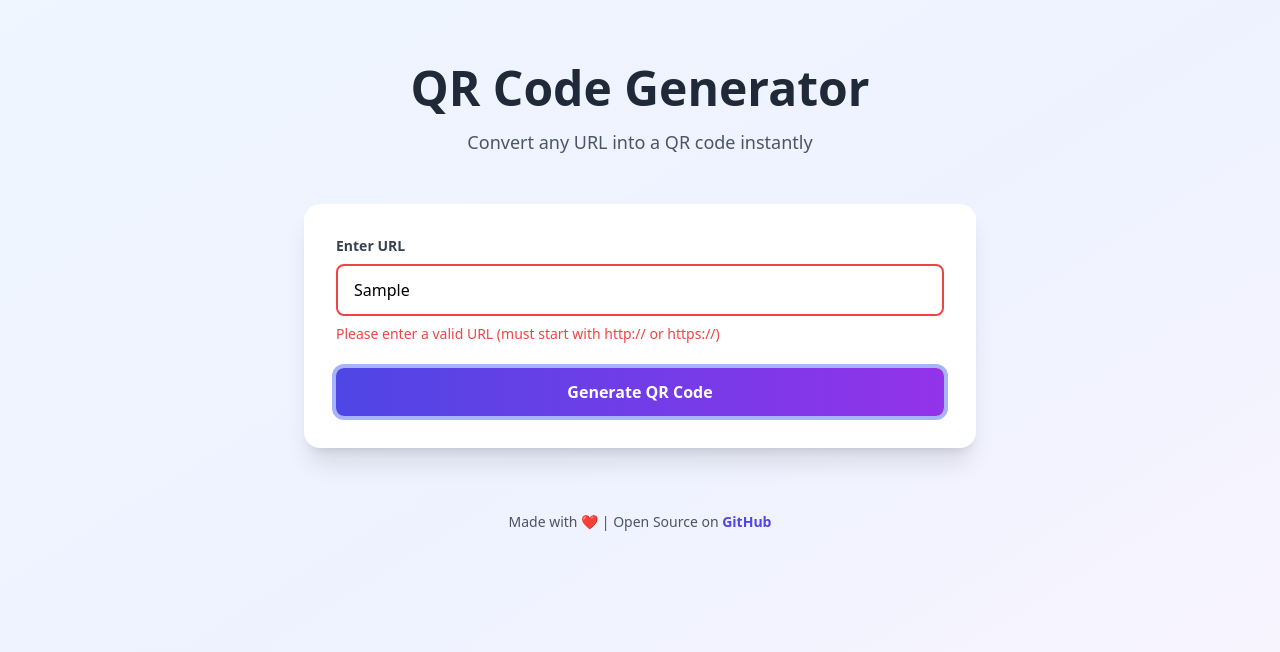
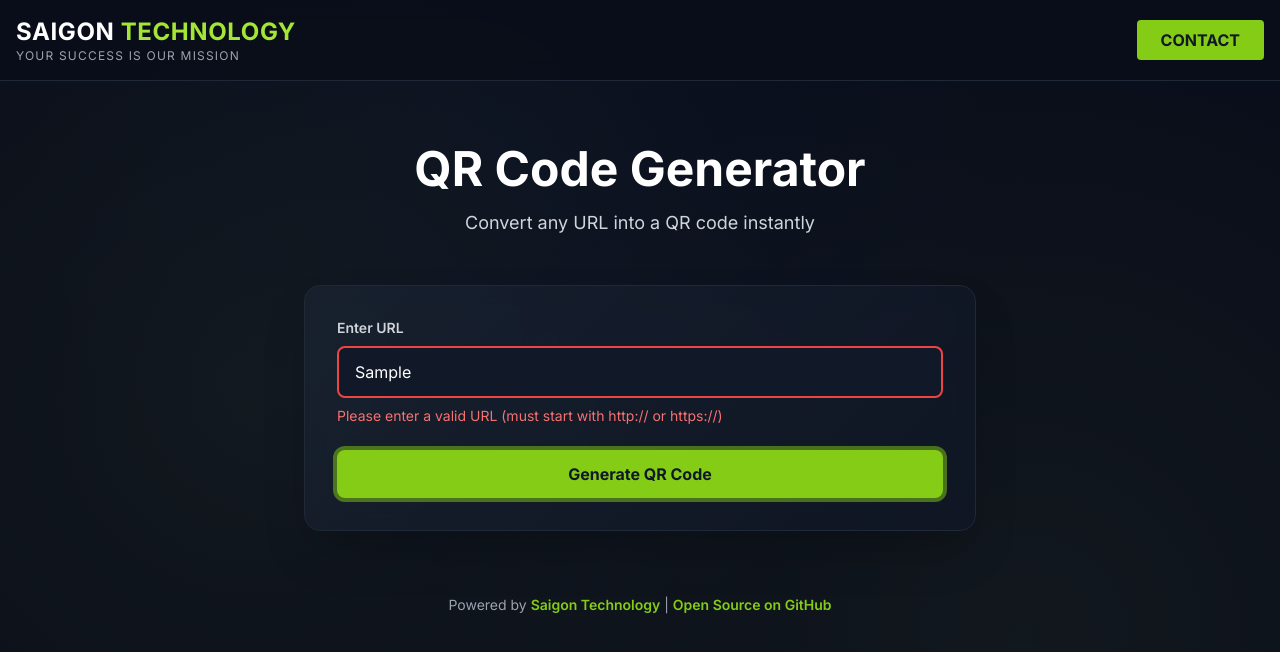
Before and after one commit to TerryTran1992/qr-code-generator, a plain HTML site: page index.html in a window 1280 px wide. Both pictures are taken after typing "Sample" into the empty fields and a click on the button "Generate QR Code". Drawn offline with nearby package versions, Linux system fonts and the light colour scheme.

Commit message:
Update design to match Saigon Technology branding - dark theme with lime green accents

```diff
--- a/app.js
+++ b/app.js
@@ -26,14 +26,14 @@ function showError(message) {
     errorMessage.textContent = message;
     errorMessage.classList.remove('hidden');
     urlInput.classList.add('border-red-500');
-    urlInput.classList.remove('border-gray-300');
+    urlInput.classList.remove('border-gray-700');
 }
 
 // Hide Error Message
 function hideError() {
     errorMessage.classList.add('hidden');
     urlInput.classList.remove('border-red-500');
-    urlInput.classList.add('border-gray-300');
+    urlInput.classList.add('border-gray-700');
 }
 
 // Generate QR Code
--- a/index.html
+++ b/index.html
@@ -4,22 +4,46 @@
     <meta charset="UTF-8">
     <meta name="viewport" content="width=device-width, initial-scale=1.0">
     <meta name="description" content="Free QR Code Generator - Convert any URL into a QR code instantly">
-    <title>QR Code Generator</title>
+    <title>QR Code Generator - Saigon Technology</title>
 
     <!-- Tailwind CSS CDN -->
     <script src="https://cdn.tailwindcss.com"></script>
 
+    <!-- Google Fonts -->
+    <link rel="preconnect" href="https://fonts.googleapis.com">
+    <link rel="preconnect" href="https://fonts.gstatic.com" crossorigin>
+    <link href="https://fonts.googleapis.com/css2?family=Inter:wght@400;600;700;800&display=swap" rel="stylesheet">
+
     <!-- Custom Styles -->
     <link rel="stylesheet" href="style.css">
 </head>
-<body class="min-h-screen bg-gradient-to-br from-blue-50 via-indigo-50 to-purple-50">
+<body class="min-h-screen bg-dark-pattern">
+    <!-- Navigation Header -->
+    <nav class="bg-dark-nav border-b border-gray-800">
+        <div class="container mx-auto px-4 py-4">
+            <div class="flex items-center justify-between">
+                <div class="flex items-center space-x-2">
+                    <div class="logo-container">
+                        <h1 class="text-white text-xl md:text-2xl font-bold tracking-wide">
+                            SAIGON <span class="text-lime-400">TECHNOLOGY</span>
+                        </h1>
+                        <p class="text-gray-400 text-xs tracking-widest">YOUR SUCCESS IS OUR MISSION</p>
+                    </div>
+                </div>
+                <a href="https://saigontechnology.com/contact/" target="_blank" class="bg-lime-500 hover:bg-lime-600 text-gray-900 font-bold px-6 py-2 rounded transition-all duration-200 text-sm md:text-base">
+                    CONTACT
+                </a>
+            </div>
+        </div>
+    </nav>
+
     <div class="container mx-auto px-4 py-8 md:py-16">
         <!-- Header -->
         <header class="text-center mb-12">
-            <h1 class="text-4xl md:text-5xl font-bold text-gray-800 mb-4">
+            <h2 class="text-4xl md:text-5xl font-bold text-white mb-4">
                 QR Code Generator
-            </h1>
-            <p class="text-lg text-gray-600">
+            </h2>
+            <p class="text-lg text-gray-300">
                 Convert any URL into a QR code instantly
             </p>
         </header>
@@ -27,33 +51,33 @@
         <!-- Main Content -->
         <main class="max-w-2xl mx-auto">
             <!-- Input Card -->
-            <div class="bg-white rounded-2xl shadow-xl p-6 md:p-8 mb-8 transform transition-all duration-300 hover:shadow-2xl">
+            <div class="bg-card-dark rounded-2xl shadow-2xl p-6 md:p-8 mb-8 transform transition-all duration-300 hover:shadow-lime border border-gray-800">
                 <div class="mb-6">
-                    <label for="urlInput" class="block text-sm font-semibold text-gray-700 mb-2">
+                    <label for="urlInput" class="block text-sm font-semibold text-gray-300 mb-2">
                         Enter URL
                     </label>
                     <input
                         type="text"
                         id="urlInput"
                         placeholder="https://example.com"
-                        class="w-full px-4 py-3 border-2 border-gray-300 rounded-lg focus:outline-none focus:border-indigo-500 focus:ring-2 focus:ring-indigo-200 transition-all duration-200"
+                        class="w-full px-4 py-3 bg-gray-900 border-2 border-gray-700 rounded-lg focus:outline-none focus:border-lime-500 focus:ring-2 focus:ring-lime-500/20 transition-all duration-200 text-white placeholder-gray-500"
                         autocomplete="url"
                     >
-                    <p id="errorMessage" class="text-red-500 text-sm mt-2 hidden"></p>
+                    <p id="errorMessage" class="text-red-400 text-sm mt-2 hidden"></p>
                 </div>
 
                 <button
                     id="generateBtn"
-                    class="w-full bg-gradient-to-r from-indigo-600 to-purple-600 text-white font-semibold py-3 px-6 rounded-lg hover:from-indigo-700 hover:to-purple-700 transform transition-all duration-200 hover:scale-105 focus:outline-none focus:ring-4 focus:ring-indigo-300 active:scale-95"
+                    class="w-full bg-lime-500 hover:bg-lime-600 text-gray-900 font-bold py-3 px-6 rounded-lg transform transition-all duration-200 hover:scale-105 focus:outline-none focus:ring-4 focus:ring-lime-500/50 active:scale-95"
                 >
                     Generate QR Code
                 </button>
             </div>
 
             <!-- QR Code Display Card -->
-            <div id="qrCodeCard" class="bg-white rounded-2xl shadow-xl p-6 md:p-8 hidden transform transition-all duration-300">
+            <div id="qrCodeCard" class="bg-card-dark rounded-2xl shadow-2xl p-6 md:p-8 hidden transform transition-all duration-300 border border-gray-800">
                 <div class="text-center">
-                    <h2 class="text-2xl font-bold text-gray-800 mb-6">Your QR Code</h2>
+                    <h3 class="text-2xl font-bold text-white mb-6">Your QR Code</h3>
 
                     <!-- QR Code Container -->
                     <div id="qrcode" class="flex justify-center mb-6 qr-container"></div>
@@ -61,7 +85,7 @@
                     <!-- Download Button -->
                     <button
                         id="downloadBtn"
-                        class="bg-gradient-to-r from-green-500 to-emerald-600 text-white font-semibold py-3 px-8 rounded-lg hover:from-green-600 hover:to-emerald-700 transform transition-all duration-200 hover:scale-105 focus:outline-none focus:ring-4 focus:ring-green-300 active:scale-95"
+                        class="bg-lime-500 hover:bg-lime-600 text-gray-900 font-bold py-3 px-8 rounded-lg transform transition-all duration-200 hover:scale-105 focus:outline-none focus:ring-4 focus:ring-lime-500/50 active:scale-95"
                     >
                         <svg class="inline-block w-5 h-5 mr-2" fill="none" stroke="currentColor" viewBox="0 0 24 24">
                             <path stroke-linecap="round" stroke-linejoin="round" stroke-width="2" d="M4 16v1a3 3 0 003 3h10a3 3 0 003-3v-1m-4-4l-4 4m0 0l-4-4m4 4V4"></path>
@@ -73,10 +97,10 @@
         </main>
 
         <!-- Footer -->
-        <footer class="text-center mt-16 text-gray-600">
+        <footer class="text-center mt-16 text-gray-400">
             <p class="text-sm">
-                Made with ❤️ | Open Source on
-                <a href="#" class="text-indigo-600 hover:text-indigo-800 font-semibold transition-colors">GitHub</a>
+                Powered by <a href="https://saigontechnology.com" target="_blank" class="text-lime-500 hover:text-lime-400 font-semibold transition-colors">Saigon Technology</a> |
+                <a href="https://github.com/terrytran1992/qr-code-generator" target="_blank" class="text-lime-500 hover:text-lime-400 font-semibold transition-colors">Open Source on GitHub</a>
             </p>
         </footer>
     </div>
--- a/style.css
+++ b/style.css
@@ -1,4 +1,36 @@
-/* Custom Styles for QR Code Generator */
+/* Custom Styles for QR Code Generator - Saigon Technology Theme */
+
+/* Font Family */
+body {
+    font-family: 'Inter', -apple-system, BlinkMacSystemFont, 'Segoe UI', Roboto, sans-serif;
+}
+
+/* Dark Background with Tech Pattern */
+.bg-dark-pattern {
+    background-color: #0a0e1a;
+    background-image:
+        radial-gradient(circle at 20% 50%, rgba(164, 214, 94, 0.05) 0%, transparent 50%),
+        radial-gradient(circle at 80% 80%, rgba(164, 214, 94, 0.05) 0%, transparent 50%),
+        radial-gradient(circle at 40% 20%, rgba(59, 130, 246, 0.03) 0%, transparent 50%);
+    background-attachment: fixed;
+}
+
+/* Dark Navigation */
+.bg-dark-nav {
+    background-color: rgba(10, 14, 26, 0.95);
+    backdrop-filter: blur(10px);
+}
+
+/* Card Dark Background */
+.bg-card-dark {
+    background: linear-gradient(135deg, rgba(30, 41, 59, 0.5) 0%, rgba(15, 23, 42, 0.5) 100%);
+    backdrop-filter: blur(10px);
+}
+
+/* Logo Styling */
+.logo-container {
+    text-align: left;
+}
 
 /* Smooth fade-in animation */
 @keyframes fadeIn {
@@ -18,22 +50,30 @@
 
 /* QR Code Container Styling */
 .qr-container {
-    padding: 1.5rem;
-    background: linear-gradient(135deg, #f5f7fa 0%, #c3cfe2 100%);
+    padding: 2rem;
+    background: linear-gradient(135deg, #1e293b 0%, #0f172a 100%);
     border-radius: 1rem;
     display: inline-block;
-    box-shadow: 0 4px 6px -1px rgba(0, 0, 0, 0.1), 0 2px 4px -1px rgba(0, 0, 0, 0.06);
+    box-shadow: 0 0 40px rgba(164, 214, 94, 0.1);
+    border: 1px solid rgba(164, 214, 94, 0.2);
 }
 
 .qr-container canvas {
     border-radius: 0.5rem;
     display: block !important;
     margin: 0 auto;
+    padding: 1rem;
+    background: white;
 }
 
 /* Input focus glow effect */
 input:focus {
-    box-shadow: 0 0 0 3px rgba(99, 102, 241, 0.1);
+    box-shadow: 0 0 0 3px rgba(164, 214, 94, 0.1);
+}
+
+/* Shadow effects */
+.shadow-lime {
+    box-shadow: 0 0 40px rgba(164, 214, 94, 0.15);
 }
 
 /* Button hover effects */
@@ -118,16 +158,16 @@ html {
 }
 
 ::-webkit-scrollbar-track {
-    background: #f1f1f1;
+    background: #0a0e1a;
 }
 
 ::-webkit-scrollbar-thumb {
-    background: linear-gradient(180deg, #667eea 0%, #764ba2 100%);
+    background: linear-gradient(180deg, #a4d65e 0%, #7fb83d 100%);
     border-radius: 5px;
 }
 
 ::-webkit-scrollbar-thumb:hover {
-    background: linear-gradient(180deg, #5568d3 0%, #6a3f8f 100%);
+    background: linear-gradient(180deg, #b8e672 0%, #8fc94d 100%);
 }
 
 /* Print styles */
@@ -136,12 +176,50 @@ html {
         background: white;
     }
 
-    header, footer, button {
+    nav, footer, button {
         display: none;
     }
 
     #qrCodeCard {
         box-shadow: none;
         border: 1px solid #ddd;
+        background: white;
     }
 }
+
+/* Additional Saigon Technology Branding */
+.text-lime-400 {
+    color: #a4d65e;
+}
+
+.text-lime-500 {
+    color: #a4d65e;
+}
+
+.bg-lime-500 {
+    background-color: #a4d65e;
+}
+
+.bg-lime-600 {
+    background-color: #8fc94d;
+}
+
+.hover\:bg-lime-600:hover {
+    background-color: #8fc94d;
+}
+
+.hover\:text-lime-400:hover {
+    color: #b8e672;
+}
+
+.border-lime-500 {
+    border-color: #a4d65e;
+}
+
+.ring-lime-500\/20 {
+    --tw-ring-color: rgba(164, 214, 94, 0.2);
+}
+
+.ring-lime-500\/50 {
+    --tw-ring-color: rgba(164, 214, 94, 0.5);
+}
```
